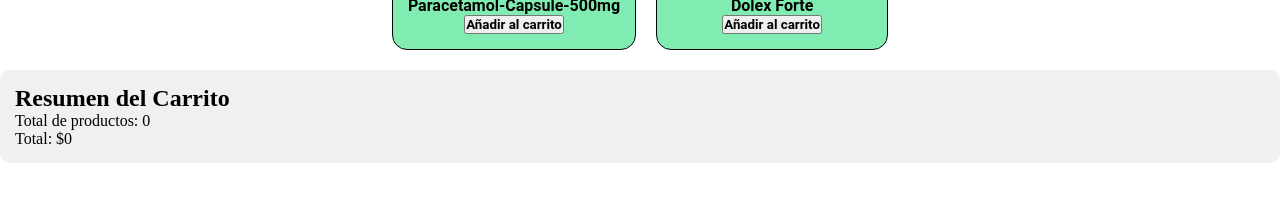
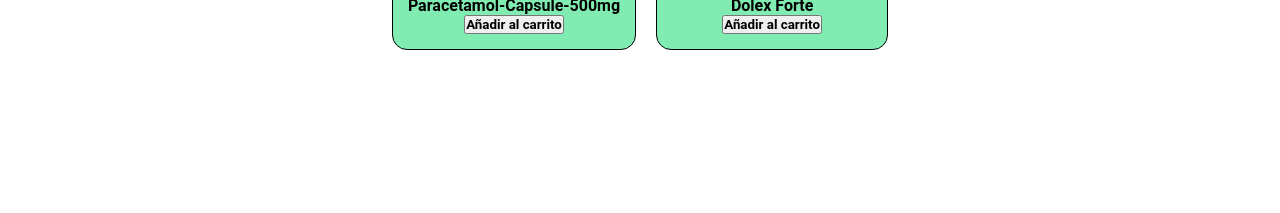
Before and after one commit to Julian-regino/farmajulian, a React (Create React App) app: page / in a window 1280 px wide. Shown: the part 270-483 px from the top of the page. Built offline with nearby package versions, Linux system fonts and the light colour scheme.

Commit message:
commit22

```diff
--- a/src/App.js
+++ b/src/App.js
@@ -5,6 +5,7 @@
 import Footer from './components/Footer';
 import CartSummary from './components/CartSummary';
 import Notification from './components/Notification';
+import ProductDetail from './components/ProductDetail';
 import './index.css';
 
 const products = [
@@ -44,7 +45,7 @@
                 {selectedProduct && <ProductDetail product={selectedProduct} closeDetail={closeDetail} />}
             </main>
             <ModalCart isOpen={isCartOpen} closeCart={closeCart} cartItems={cartItems} />
-            <CartSummary cartItems={cartItems} />
+            {cartItems.length > 0 && <CartSummary cartItems={cartItems} />}
             {notification && <Notification message={notification} closeNotification={() => setNotification('')} />}
             <Footer />
         </div>
--- a/src/index.css
+++ b/src/index.css
@@ -149,7 +149,7 @@
 .cart-summary {
   margin: 20px 0;
   padding: 15px;
-  background-color: rgb(240, 240, 240);
+  background-color: rgb(121, 68, 68);
   border-radius: 10px;
 }
 
@@ -158,7 +158,7 @@
   top: 20px;
   right: 20px;
   background-color: rgba(0, 0, 0, 0.7);
-  color: white;
+  color: rgb(177, 30, 30);
   padding: 15px;
   border-radius: 5px;
   z-index: 10;
```
